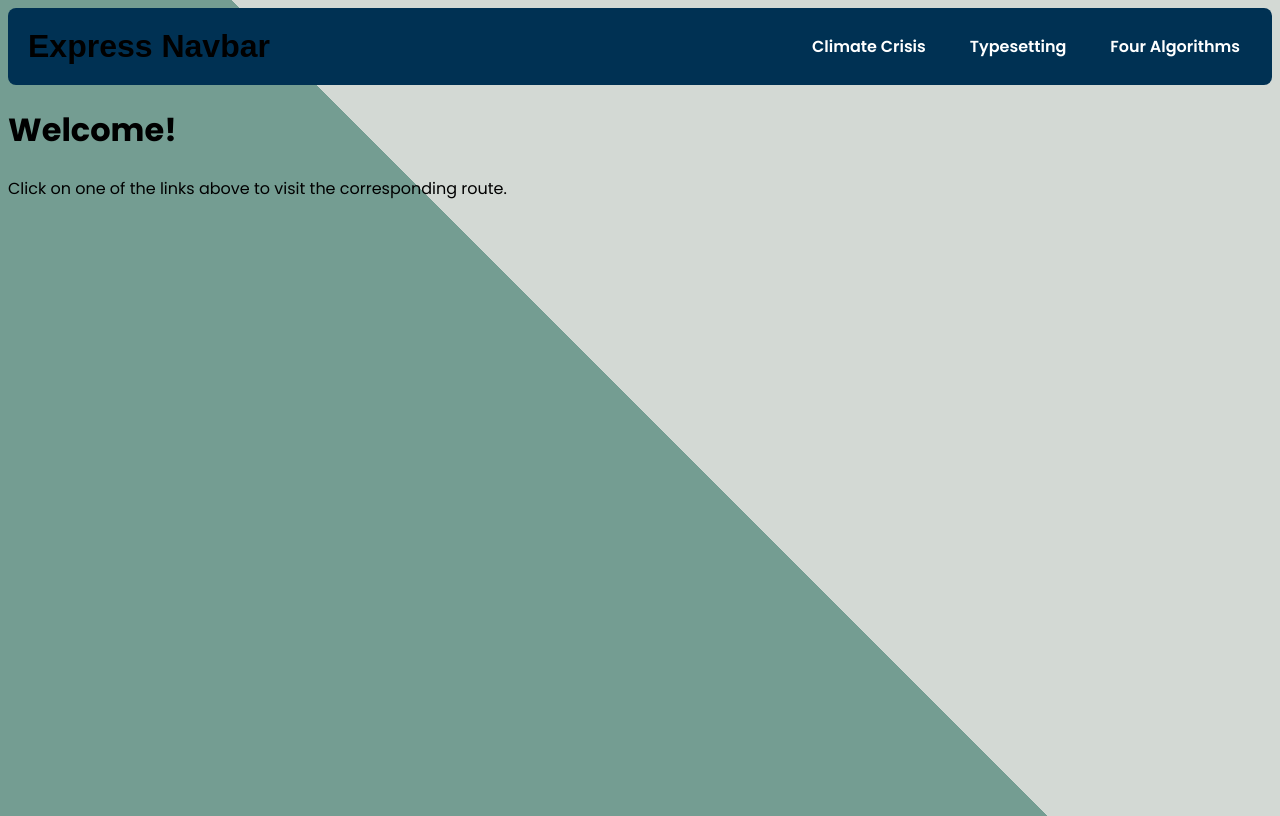
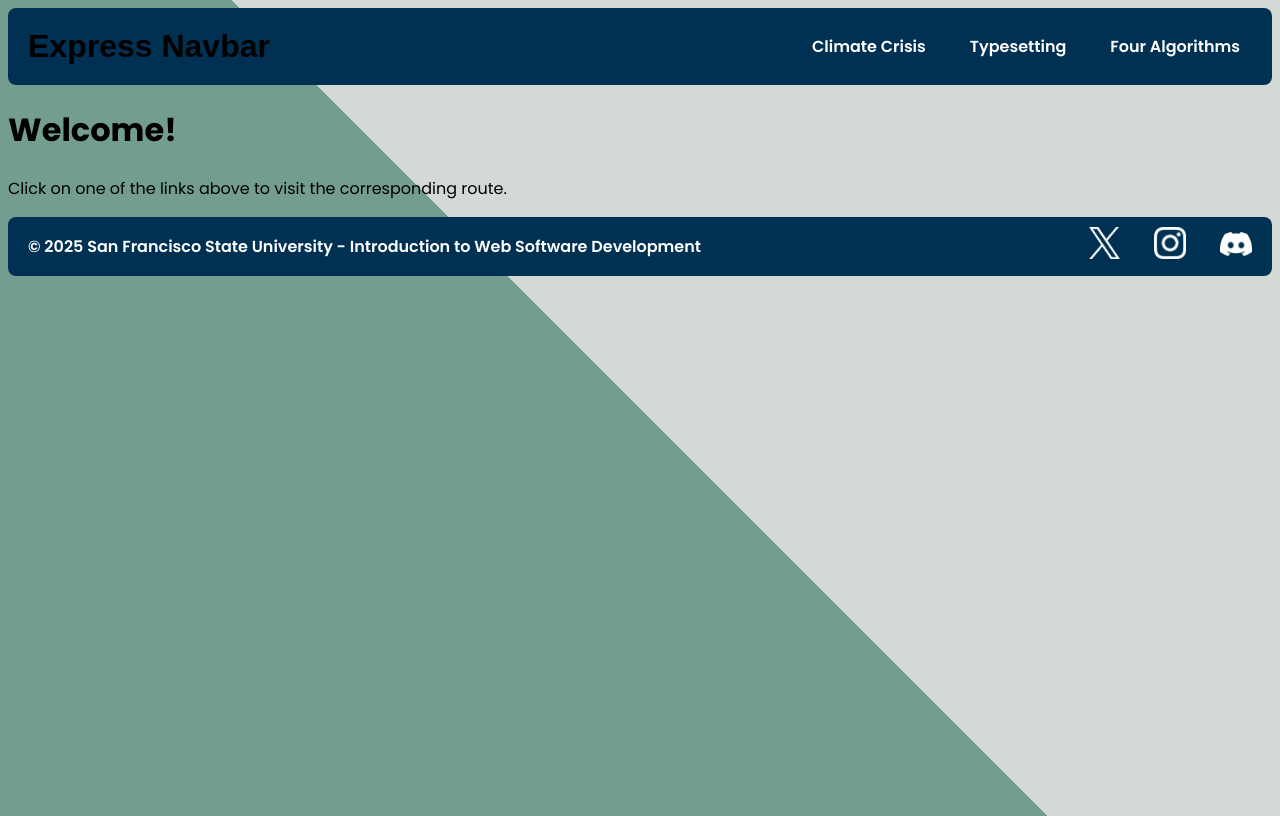
Before and after one commit to warrantyvoidifremoved/CSC317-ExpressNavbar, a website: page public/index.html in a window 1280 px wide. Drawn offline with Linux system fonts and the light colour scheme; a web font is replaced by a local one.

Commit message:
Added footer

```diff
--- a/public/desktop.css
+++ b/public/desktop.css
@@ -48,3 +48,26 @@ body {
 #nav-links a:hover {
     background-color: #749D92;
 }
+
+/* Content Styles */
+#footer {
+    display: flex;
+    justify-content: space-between;
+    padding: 0.625rem 1.25rem; /* 10px 20px */
+    margin: 0 auto;
+    border-radius: 0.5rem; /* 8px */
+    align-items: center;
+    background: #003153;
+    color: white;
+    font-weight: 600;
+}
+
+.social-media img {
+    margin-left: 1.875rem; /* 30px */
+    max-width: 2rem; /* 32px */
+    max-height: 2rem; /* 32px */
+}
+
+#discord {
+    margin-bottom: 0.1875rem; /* 3px */
+}
--- a/public/index.html
+++ b/public/index.html
@@ -5,21 +5,34 @@
     <meta charset="UTF-8" />
     <title>CSC-317: Express Navbar</title>
     <meta name="viewport" content="width=device-width, initial-scale=1.0">
-    <link rel="stylesheet" href="./desktop.css">
+    <link rel="stylesheet" href="desktop.css">
 </head>
 
 <body>
     <nav id="navbar">
         <div id="title">Express Navbar</div>
         <ul id="nav-links">
-            <li><a href="/climate-crisis">Climate Crisis</a></li>
-            <li><a href="/typesetting">Typesetting</a></li>
-            <li><a href="/four-algorithms">Four Algorithms</a></li>
+            <li><a href="/climate-crisis" target="_blank">Climate Crisis</a></li>
+            <li><a href="/typesetting" target="_blank">Typesetting</a></li>
+            <li><a href="/four-algorithms" target="_blank">Four Algorithms</a></li>
         </ul>
     </nav>
 
     <h1>Welcome!</h1>
     <p>Click on one of the links above to visit the corresponding route.</p>
+
+    <footer>
+        <div id="footer">
+            <div id="SFSU">
+                © 2025 San Francisco State University - Introduction to Web Software Development
+            </div>
+            <div class="social-media">
+                <a href="/X" target="_blank"><img id="X" src="images/X-logo.png" alt="X Logo"></a>
+                <a href="/Instagram" target="_blank"><img id="instagram" src="images/Instagram-logo.png" alt="Instagram Logo"></a>
+                <a href="/Discord" target="_blank"><img id="discord" src="images/Discord-logo.png" alt="Discord Logo"></a>
+            </div>
+        </div>
+    </footer>
 </body>
 
 </html>
```
Also changed, not shown: server.js (+15 -0 lines), public/images/Discord-logo.png (added), public/images/Instagram-logo.png (added), public/images/X-logo.png (added).
